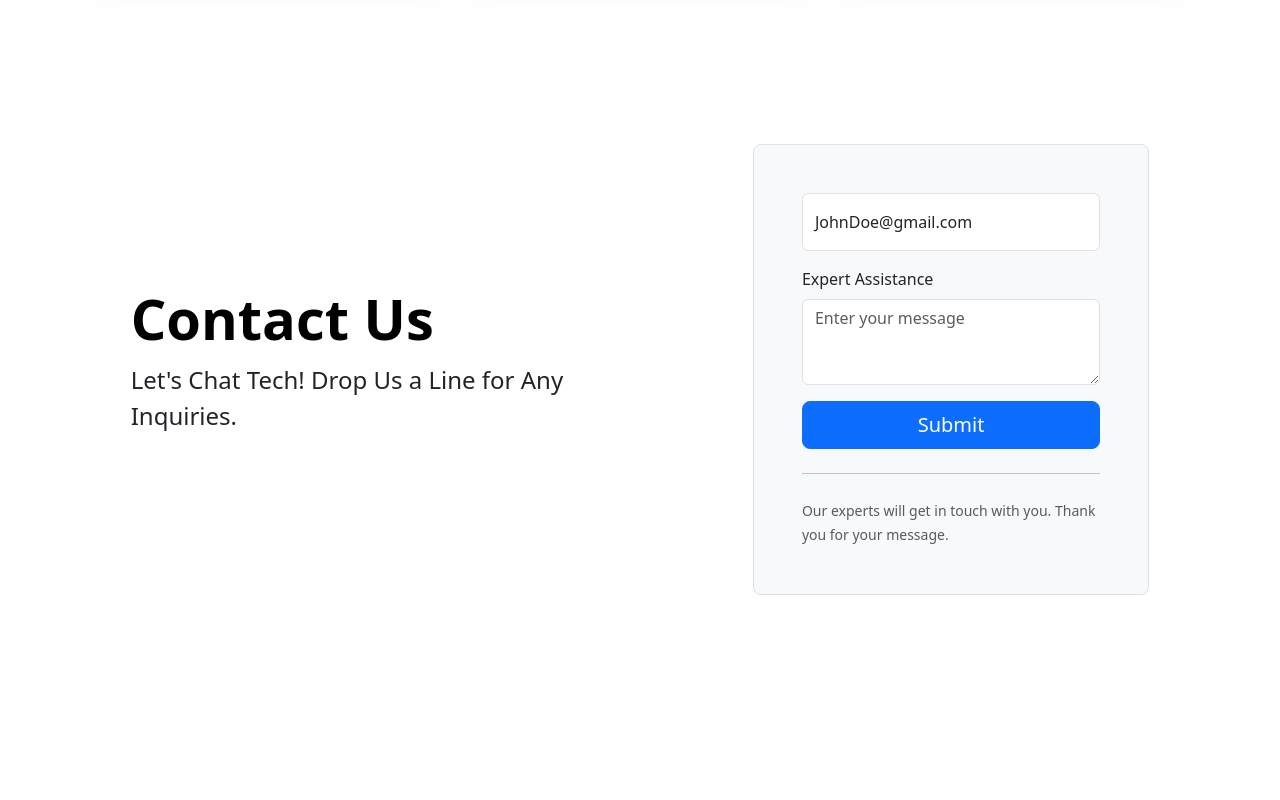
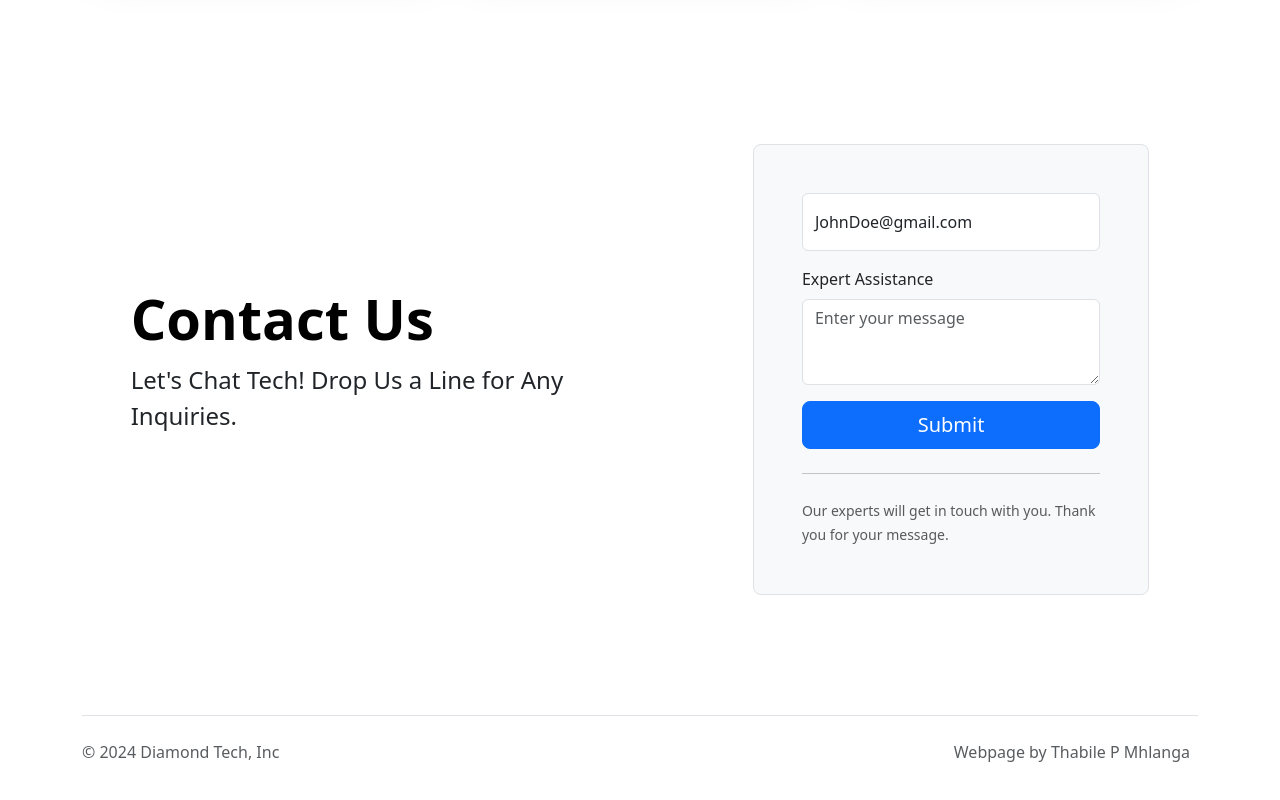
Before and after one commit to mhlangathabile/Diamond-Tech, a plain HTML site: page index.html in a window 1280 px wide. Shown: the part 1643-2443 px from the top of the page. Before the commit the page ends 2334 px from the top, so only its background shows below. Drawn offline with nearby package versions, Linux system fonts and the light colour scheme.

Commit message:
Footer Section

```diff
--- a/index.html
+++ b/index.html
@@ -247,6 +247,36 @@
       </div>
     </div>
 
+    <!-- Footer Section -->
+    <div class="container">
+      <footer
+        class="d-flex flex-wrap justify-content-between align-items-center py-3 my-4 border-top"
+      >
+        <p class="col-md-4 mb-0 text-body-secondary">
+          &copy; 2024 Diamond Tech, Inc
+        </p>
+
+        <a
+          href="/"
+          class="col-md-4 d-flex align-items-center justify-content-center mb-3 mb-md-0 me-md-auto link-body-emphasis text-decoration-none"
+        >
+          <svg class="bi me-2" width="40" height="32">
+            <use xlink:href="#bootstrap" />
+          </svg>
+        </a>
+
+        <ul class="nav col-md-4 justify-content-end">
+          <li class="nav-item">
+            <a
+              href="https://venerable-blini-54763c.netlify.app/"
+              class="nav-link px-2 text-body-secondary"
+              >Webpage by Thabile P Mhlanga</a
+            >
+          </li>
+        </ul>
+      </footer>
+    </div>
+
     <script
       src="https://cdn.jsdelivr.net/npm/bootstrap@5.3.3/dist/js/bootstrap.bundle.min.js"
       integrity="sha384-YvpcrYf0tY3lHB60NNkmXc5s9fDVZLESaAA55NDzOxhy9GkcIdslK1eN7N6jIeHz"
```
